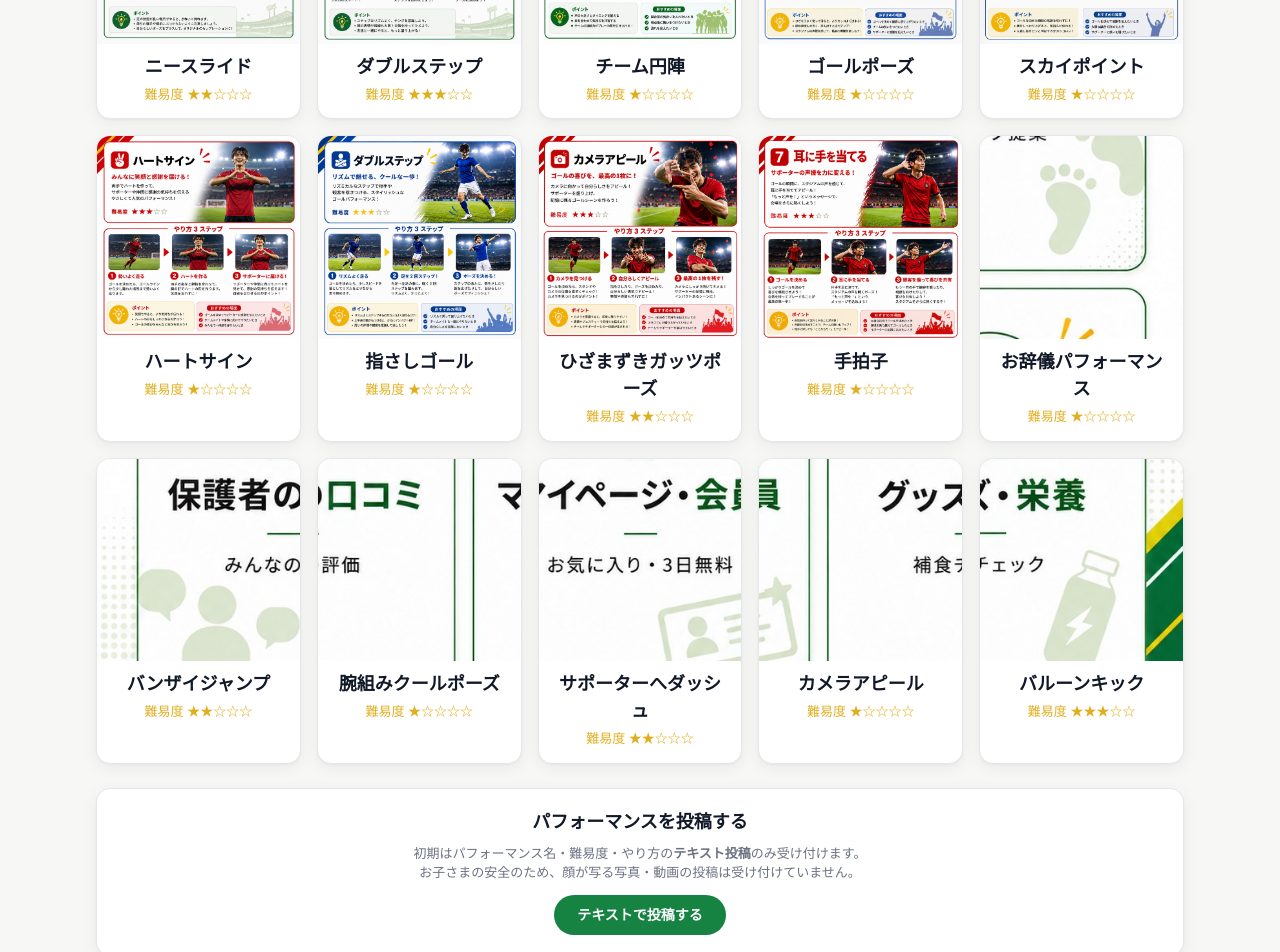
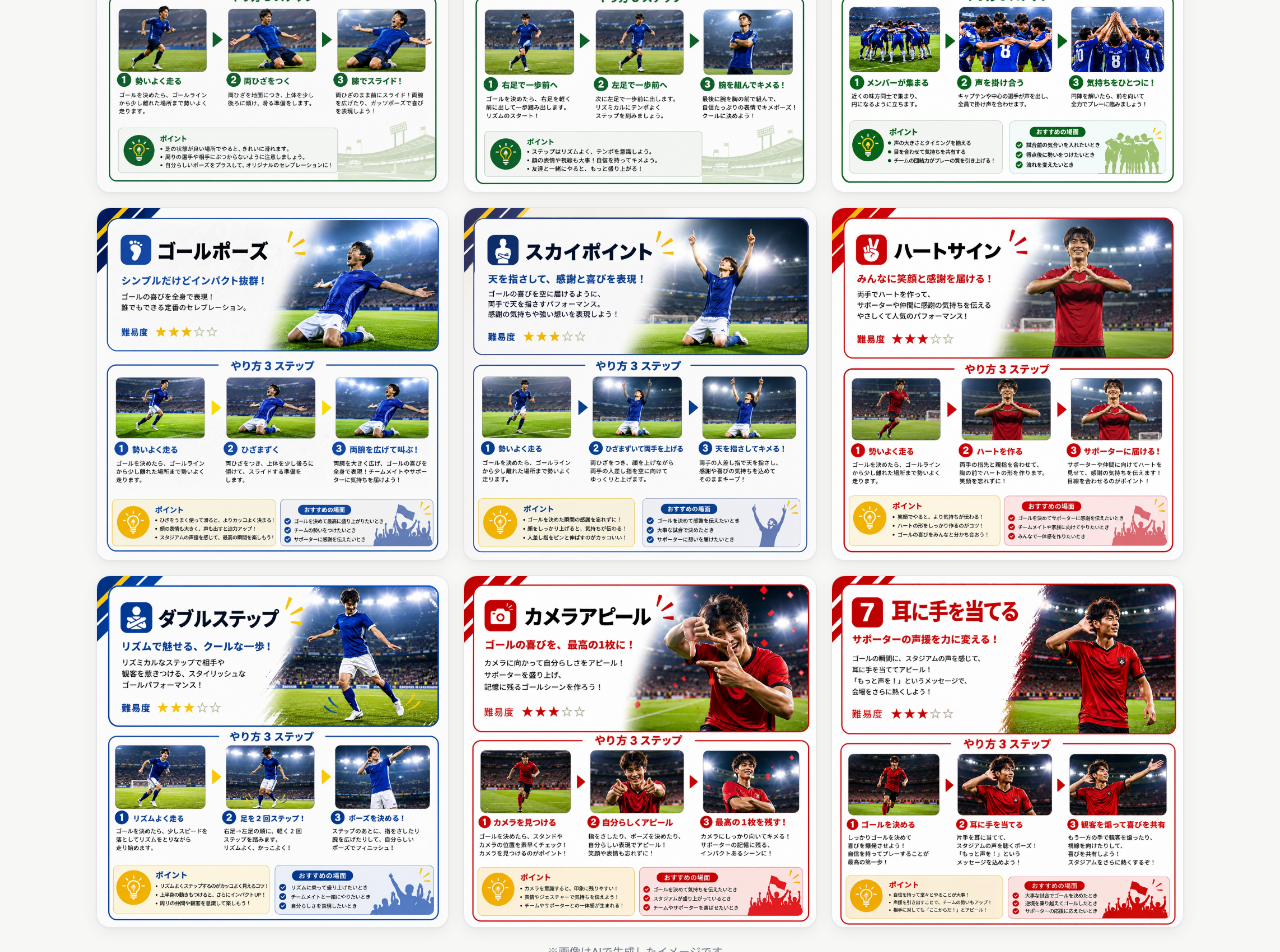
Before and after one commit to okuwabara07-gif/soccer-tokyo-jp, a Next.js app: page /performance in a window 1280 px wide. Shown: the part 340-1292 px from the top of the page. Built offline with nearby package versions, Linux system fonts and the light colour scheme.

Commit message:
simplify performance page to 3x3 image grid without text

```diff
--- a/src/app/performance/page.tsx
+++ b/src/app/performance/page.tsx
@@ -2,26 +2,7 @@ import Header from "@/components/Header";
 import BottomNav from "@/components/BottomNav";
 import SiteFooter from "@/components/SiteFooter";
 
-type Perf = { id: string; name: string; difficulty: number; image: string };
-const PERFS: Perf[] = [
-  { id: "knee-slide", name: "ニースライド", difficulty: 2, image: "/images/kf/performance/01.jpg" },
-  { id: "double-step", name: "ダブルステップ", difficulty: 3, image: "/images/kf/performance/02.jpg" },
-  { id: "team-circle", name: "チーム円陣", difficulty: 1, image: "/images/kf/performance/03.jpg" },
-  { id: "goal-pose", name: "ゴールポーズ", difficulty: 1, image: "/images/kf/performance/04.jpg" },
-  { id: "sky-point", name: "スカイポイント", difficulty: 1, image: "/images/kf/performance/05.jpg" },
-  { id: "heart-sign", name: "ハートサイン", difficulty: 1, image: "/images/kf/performance/06.jpg" },
-  { id: "point-goal", name: "指さしゴール", difficulty: 1, image: "/images/kf/performance/07.jpg" },
-  { id: "kneel-guts", name: "ひざまずきガッツポーズ", difficulty: 2, image: "/images/kf/performance/08.jpg" },
-  { id: "clap", name: "手拍子", difficulty: 1, image: "/images/kf/performance/09.jpg" },
-  { id: "bow", name: "お辞儀パフォーマンス", difficulty: 1, image: "/images/kf/performance/10.jpg" },
-  { id: "banzai-jump", name: "バンザイジャンプ", difficulty: 2, image: "/images/kf/performance/11.jpg" },
-  { id: "cool-arms", name: "腕組みクールポーズ", difficulty: 1, image: "/images/kf/performance/12.jpg" },
-  { id: "dash-supporter", name: "サポーターへダッシュ", difficulty: 2, image: "/images/kf/performance/13.jpg" },
-  { id: "camera-appeal", name: "カメラアピール", difficulty: 1, image: "/images/kf/performance/14.jpg" },
-  { id: "balloon-kick", name: "バルーンキック", difficulty: 3, image: "/images/kf/performance/15.jpg" },
-];
-
-function stars(n: number) { return "★".repeat(n) + "☆".repeat(5 - n); }
+const IMAGES = Array.from({ length: 9 }, (_, i) => `/images/kf/performance/${String(i + 1).padStart(2, "0")}.jpg`);
 
 export default function PerformancePage() {
   return (
@@ -30,28 +11,14 @@ export default function PerformancePage() {
       <main className="kf-container" style={{ padding: "28px 16px 56px" }}>
         <h1 style={{ fontSize: 24, fontWeight: 800, margin: "0 0 6px" }}>ゴールパフォーマンス図鑑</h1>
         <p style={{ fontSize: 14, color: "var(--kf-muted)", margin: "0 0 20px" }}>
-          みんなのゴールパフォーマンスを名前・難易度・やり方で紹介します。
+          みんなのゴールパフォーマンスを紹介します。
         </p>
-
-        <div style={{ display: "grid", gridTemplateColumns: "repeat(auto-fill, minmax(200px, 1fr))", gap: 16 }}>
-          {PERFS.map((p) => (
-            <div key={p.id} className="kf-card" style={{ overflow: "hidden", padding: 0 }}>
-              <img src={p.image} alt={p.name} loading="lazy" style={{ width: "100%", aspectRatio: "1 / 1", objectFit: "cover", display: "block" }} />
-              <div style={{ padding: "10px 12px 14px", textAlign: "center" }}>
-                <div style={{ fontWeight: 700 }}>{p.name}</div>
-                <div style={{ color: "var(--kf-accent-dark)", fontSize: 13, marginTop: 4 }}>難易度 {stars(p.difficulty)}</div>
-              </div>
+        <div style={{ display: "grid", gridTemplateColumns: "repeat(3, 1fr)", gap: 14 }}>
+          {IMAGES.map((src) => (
+            <div key={src} className="kf-card" style={{ overflow: "hidden", padding: 0 }}>
+              <img src={src} alt="ゴールパフォーマンス" loading="lazy" style={{ width: "100%", aspectRatio: "1 / 1", objectFit: "cover", display: "block" }} />
             </div>
           ))}
-        </div>
-
-        <div className="kf-card" style={{ padding: 20, marginTop: 24, textAlign: "center" }}>
-          <div style={{ fontWeight: 800 }}>パフォーマンスを投稿する</div>
-          <p style={{ fontSize: 13, color: "var(--kf-muted)", margin: "8px 0 12px" }}>
-            初期はパフォーマンス名・難易度・やり方の<strong>テキスト投稿</strong>のみ受け付けます。<br />
-            お子さまの安全のため、顔が写る写真・動画の投稿は受け付けていません。
-          </p>
-          <button className="kf-btn kf-btn--primary" style={{ padding: "12px 22px", fontSize: 14 }}>テキストで投稿する</button>
         </div>
         <p style={{ fontSize: 11, color: "var(--kf-muted)", marginTop: 16, textAlign: "center" }}>※画像はAIで生成したイメージです。</p>
       </main>
```
